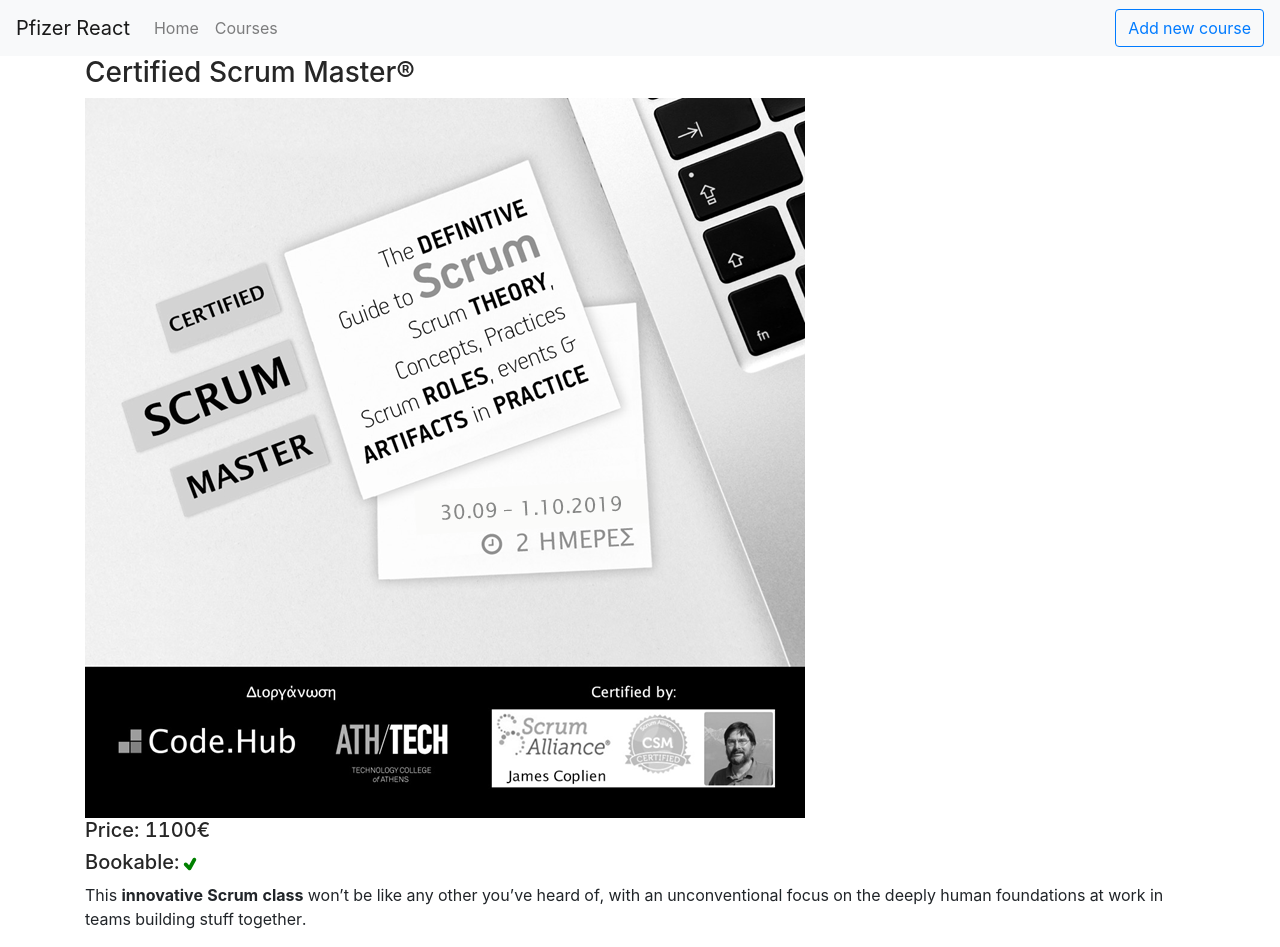
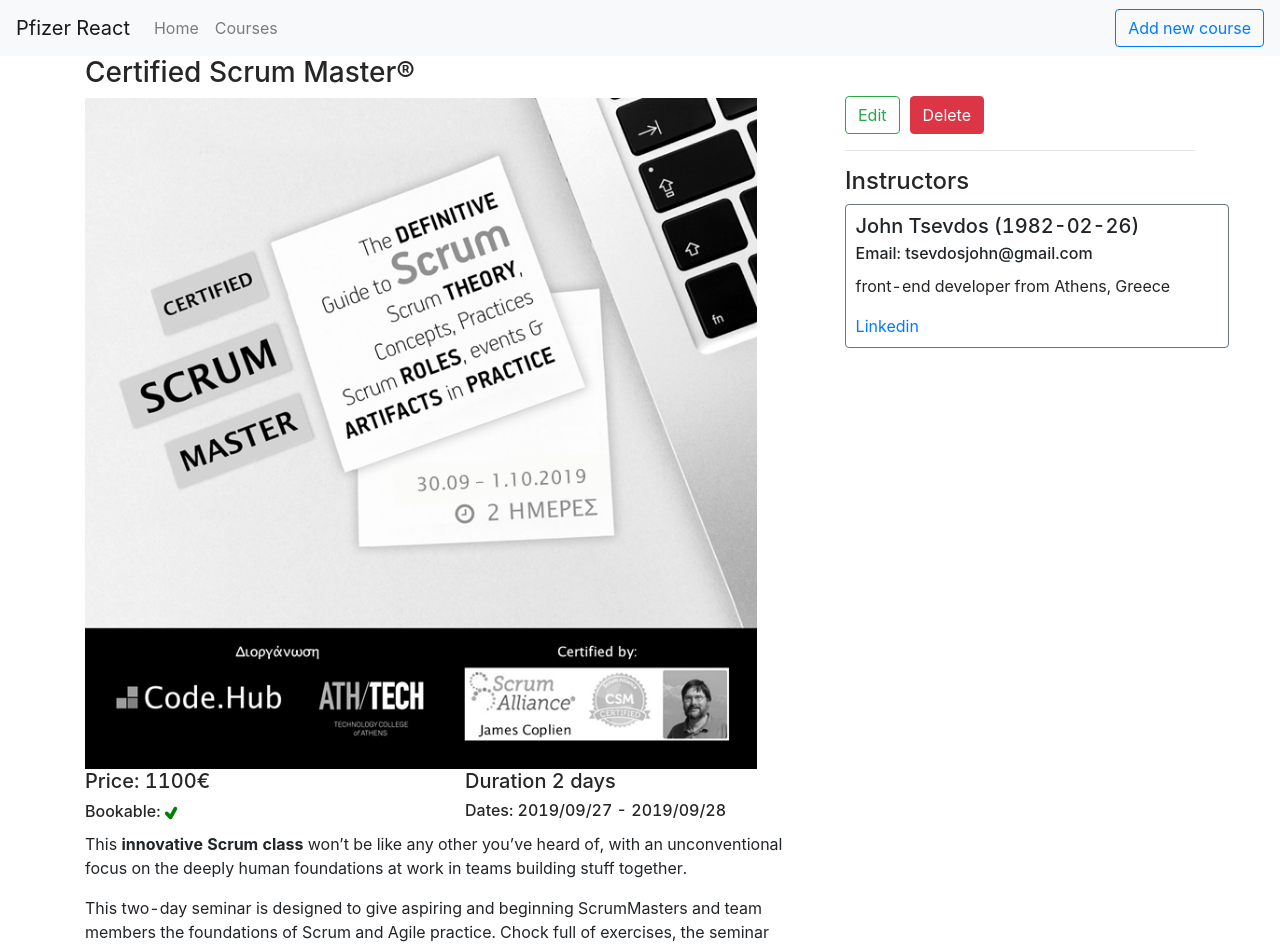
Before and after one commit to diamantisR/pfizer-react-web-app, a React (Create React App) app: page /courses/01 in a window 1280 px wide. Shown: the top 947 px of the page. Built offline with nearby package versions, Linux system fonts and the light colour scheme; data requests are answered from the project's data file; the HTML template or start-up script is replaced by a standard one.

Commit message:
view course details more info added

```diff
--- a/src/components/forms/EditCourse.js
+++ b/src/components/forms/EditCourse.js
@@ -6,22 +6,37 @@
 
 const EditCourse = () => {
   let history = useHistory();
-  const [course, setCourse] = useState({});
+  const [course, setCourse] = useState({
+    title: '',
+    imagePath: '',
+    duration: '',
+    open: false,
+    instructors: [],
+    description: '',
+    price: {
+      normal: 0,
+      early_bird: 0,
+    },
+    dates: {
+      start_date: '',
+      end_date: '',
+    },
+  });
   const [options, setOptions] = useState([]);
-  const [title, setTitle] = useState('');
-  const [imagePath, setImagePath] = useState('');
-  const [duration, setDuration] = useState('');
-  const [open, setOpen] = useState(false);
-  const [instructors, setInstructors] = useState([]);
-  const [description, setDescription] = useState('');
-  const [price, setPrice] = useState({
-    normal: 0,
-    early_bird: 0,
-  });
-  const [dates, setDates] = useState({
-    start_date: '',
-    end_date: '',
-  });
+  // const [title, setTitle] = useState('');
+  // const [imagePath, setImagePath] = useState('');
+  // const [duration, setDuration] = useState('');
+  // const [open, setOpen] = useState(false);
+  // const [instructors, setInstructors] = useState([]);
+  // const [description, setDescription] = useState('');
+  // const [price, setPrice] = useState({
+  //   normal: 0,
+  //   early_bird: 0,
+  // });
+  // const [dates, setDates] = useState({
+  //   start_date: '',
+  //   end_date: '',
+  // });
 
   const { id } = useParams();
 
@@ -50,6 +65,17 @@
     setOptions(result.data);
   };
 
+  const {
+    title,
+    imagePath,
+    duration,
+    open,
+    instructors,
+    description,
+    price,
+    dates,
+  } = course;
+
   const onSubmit = async e => {
     e.preventDefault();
     await axios.put(`${API_COURSES}/${id}`, {
@@ -65,7 +91,34 @@
     history.push('/');
   };
 
-  const onInputChange = ({ target }, setState) => {
+  const onInputChange = e => {
+    console.log(e.target.checked);
+    if (
+      e.target.name === 'normal' ||
+      e.target.name === 'early_bird' ||
+      e.target.name === 'start_date' ||
+      e.target.name === 'end_date'
+    ) {
+      setCourse(course => ({
+        ...course,
+        [e.target.name]: {
+          ...e.target.value,
+        },
+      }));
+    } else if (e.target.name === 'open') {
+      setCourse(course => ({
+        ...course,
+        [e.target.name]: e.target.checked,
+      }));
+    } else {
+      setCourse(course => ({
+        ...course,
+        [e.target.name]: e.target.value,
+      }));
+    }
+  };
+
+  /*   const onInputChange = ({ target }, setState) => {
     const { name, value } = target;
     if (
       name === 'normal' ||
@@ -79,6 +132,7 @@
       }));
     } else {
       setState(value);
+      console.log(value);
     }
   };
 
@@ -91,10 +145,7 @@
     }
 
     console.log(instructors);
-  };
-
-  const { normal, early_bird } = price;
-  const { start_date, end_date } = dates;
+  }; */
 
   return (
     <div className='container'>
@@ -108,21 +159,18 @@
             state: title,
             type: 'text',
             placeholder: 'Title',
-            setState: setTitle,
           },
           {
             field: 'duration',
             state: duration,
             type: 'text',
             placeholder: 'Duration',
-            setState: setDuration,
           },
           {
             field: 'imagePath',
             state: imagePath,
             type: 'text',
             placeholder: 'Image Path',
-            setState: setImagePath,
           },
         ].map(({ field, state, type, placeholder, setState }) => (
           <Form.Group key={field} controlId={field}>
@@ -143,12 +191,13 @@
               value={open}
               name={open}
               label='Bookable'
-              onChange={e => setOpen(e.target.checked)}
+              onChange={e => onInputChange(e)}
+              // onChange={e => setCourse(e.target.checked)}
             />
           </Form.Group>
         }
         <h4>Instructors</h4>
-        {options.map(i => (
+        {/* {options.map(i => (
           <label style={{ marginRight: '5px' }}>
             <input
               type='checkbox'
@@ -159,7 +208,7 @@
             />{' '}
             {i.name.first + ' ' + i.name.last}
           </label>
-        ))}
+        ))} */}
         <hr />
         {[
           {
@@ -167,37 +216,32 @@
             state: description,
             type: 'text',
             placeholder: 'Description',
-            setState: setDescription,
           },
           {
             field: 'normal',
-            state: normal,
+            state: price.normal,
             type: 'number',
             placeholder: 'Normal',
-            setState: setPrice,
           },
           {
             field: 'early_bird',
-            state: early_bird,
+            state: price.early_bird,
             type: 'number',
             placeholder: 'Early bird',
-            setState: setPrice,
           },
           {
             field: 'start_date',
-            state: start_date,
+            state: dates.start_date,
             type: 'text',
             placeholder: 'Start date',
-            setState: setDates,
           },
           {
             field: 'end_date',
-            state: end_date,
+            state: dates.end_date,
             type: 'text',
             placeholder: 'End Date',
-            setState: setDates,
           },
-        ].map(({ field, state, type, placeholder, setState }) => (
+        ].map(({ field, state, type, placeholder }) => (
           <Form.Group key={field} controlId={field}>
             <Form.Label>{placeholder}</Form.Label>
             <Form.Control
@@ -205,7 +249,7 @@
               placeholder={placeholder}
               value={state}
               name={field}
-              onChange={e => onInputChange(e, setState)}
+              onChange={e => onInputChange(e)}
             />
           </Form.Group>
         ))}
--- a/src/components/hooks/GetCourses.js
+++ b/src/components/hooks/GetCourses.js
@@ -4,6 +4,7 @@
 import { API_COURSES } from '../api/request';
 import Courses from '../pages/Courses';
 import CourseCard from '../common/CourseCard';
+import { BounceLoader } from 'react-spinners';
 
 const GetCourses = () => {
   const [courses, setCourses] = useState([]);
@@ -35,7 +36,11 @@
   }
 
   if (isLoading) {
-    return <Spinner animation='border' size='lg' />;
+    return (
+      <div className='default-spinner'>
+        <BounceLoader loading={isLoading} size={60} color='maroon' />
+      </div>
+    );
   }
 
   return (
--- a/src/components/pages/Home.js
+++ b/src/components/pages/Home.js
@@ -30,10 +30,10 @@
       <div className='container'>
         <StatsComponent />
         <div className='py-4'>
-          <table class='table border shadow'>
+          <table className='table border shadow'>
             <thead>
               <tr>
-                <th scope='col'>#</th>
+                {/* <th scope='col'>#</th> */}
                 <th scope='col'>Title</th>
                 <th scope='col'>Bookable</th>
                 <th scope='col'>Price</th>
@@ -44,7 +44,7 @@
             <tbody>
               {courses.map((course, index) => (
                 <tr>
-                  <th scope='row'>{course.id}</th>
+
                   <td>{course.title}</td>
                   <td>
                     {course.open ? (
--- a/src/components/pages/ViewCourse.js
+++ b/src/components/pages/ViewCourse.js
@@ -1,12 +1,14 @@
 import React, { useState, useEffect } from 'react';
-import { Link, useParams } from 'react-router-dom';
+import { Link, useHistory, useParams } from 'react-router-dom';
 import axios from 'axios';
 import { API_COURSES, API_INSTRUCTORS } from '../api/request';
-import { Alert, Spinner } from 'react-bootstrap';
+import { Alert, Spinner, Container, Row, Col, Card } from 'react-bootstrap';
 import { TiTick, TiTimes } from 'react-icons/ti';
 
 const ViewCourse = () => {
+  let history = useHistory();
   let queryString = '?';
+
   const [course, setCourse] = useState({
     title: '',
     description: '',
@@ -53,6 +55,11 @@
     fetchCourses();
   }, []);
 
+  const deleteCourse = async id => {
+    await axios.delete(`${API_COURSES}/${id}`);
+    history.push('/');
+  };
+
   const fetchInstructorsDetails = query => {
     axios
       .get(`${API_INSTRUCTORS}/${query}`)
@@ -66,37 +73,85 @@
   };
 
   return (
-      <div className='container'>
+    <Container>
+      <Row>
+        <Col xs={6} md={8}>
           <h3>{course.title}</h3>
-        <img src={course.imagePath} alt={course.title} />
+          <img
+            style={{width: '92%'}}
+            src={course.imagePath}
+            alt={course.title}
+          />
+          <Row>
+            <Col md={6}>
+              {' '}
               <h5>Price: {course.price.normal}€</h5>
-        <h5>
+              <h6>
                 Bookable:
                 {course.open ? (
                   <TiTick size={23} style={{ fill: 'green' }} />
                 ) : (
                   <TiTimes size={23} style={{ fill: 'red' }} />
                 )}
-        </h5>
+              </h6>
+            </Col>
+            <Col md={6}>
+              <h5>Duration {course.duration}</h5>
+              <h6>
+                Dates:{' '}
+                {`${course.dates.start_date.replaceAll(
+                  '-',
+                  '/'
+                )} - ${course.dates.end_date.replaceAll('-', '/')}`}
+              </h6>
+            </Col>
+          </Row>
+
           <div dangerouslySetInnerHTML={{ __html: course.description }}></div>
+        </Col>
+        <Col xs={6} md={4} style={{ marginTop: '40px' }}>
           <p>
             {
               <Link
                 to={`/courses/edit/${course.id}`}
-              className='btn btn-success btn-edit'
+                className='btn btn-outline-success btn-edit'
               >
                 Edit
               </Link>
             }
+            {
+              <Link
+                style={{ marginLeft: '10px' }}
+                onClick={() => deleteCourse(course.id)}
+                // to={`/courses/edit/${course.id}`}
+                className='btn btn-danger'
+              >
+                Delete
+              </Link>
+            }
+            <hr />
           </p>
           <h4>Instructors</h4>
           {instructorDetails.map(instructor => (
-          <div>
-            <p>{instructor.name.first}</p>
-          </div>
+            <Card
+              border='secondary'
+              style={{ width: '24rem', marginBottom: '10px' }}
+            >
+              <Card.Body style={{ padding: '0.6rem' }}>
+                <Card.Title>{`${instructor.name.first} ${instructor.name.last} (${instructor.dob})`}</Card.Title>
+                <Card.Subtitle>Email: {instructor.email}</Card.Subtitle>
+                <Card.Text style={{ marginTop: '10px' }}>
+                  {instructor.bio}
+                </Card.Text>
+                <a href='#' target='_blank'>
+                  Linkedin
+                </a>
+              </Card.Body>
+            </Card>
           ))}
-      </div>
-
+        </Col>
+      </Row>
+    </Container>
   );
 };
 
--- a/src/index.css
+++ b/src/index.css
@@ -132,7 +132,6 @@
 
 .jumbo-welcome img {
   position: absolute;
-  width: auto;
   height: auto;
   top: 40px;
   right: 50px;
@@ -169,3 +168,9 @@
     rgba(81, 148, 218, 1) 100%
   );
 }
+
+.default-spinner {
+  display: flex;
+  flex-direction: column;
+  align-items: center;
+}
```
Also changed, not shown: 1 other file (tests, documents, lock files or other folders). Lines whose indentation alone changed are shown as unchanged.
